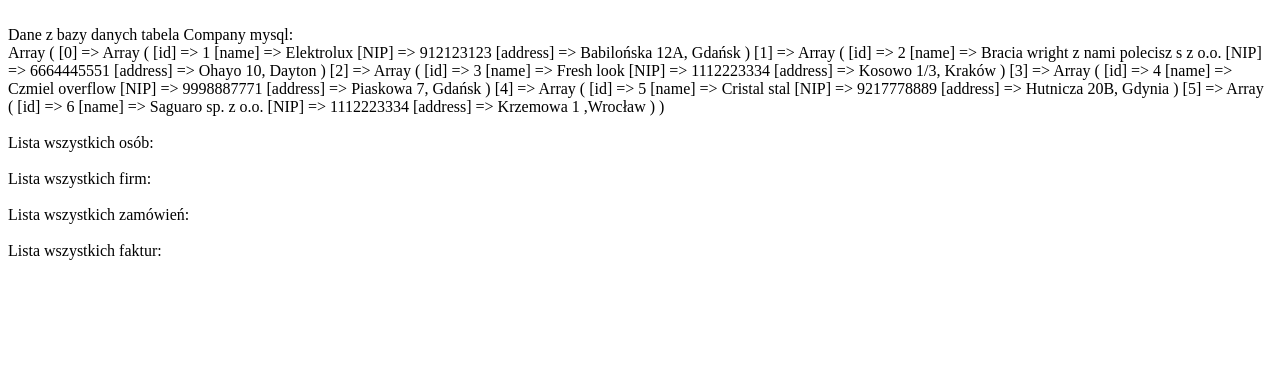
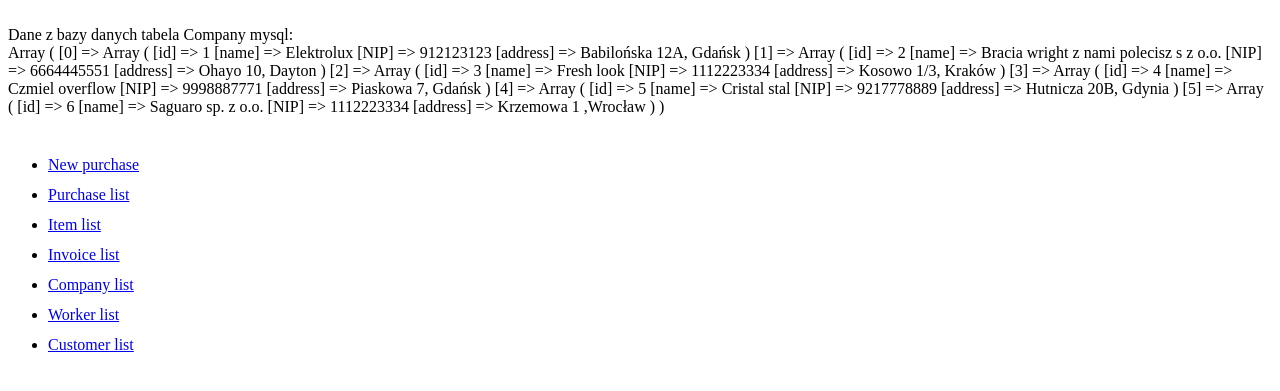
Before and after one commit to visus100/invoice, a PHP site: page / in a window 1280 px wide. Shown: the top 391 px of the page. Run offline with PHP 8.4, Linux system fonts and the light colour scheme; data comes from the database, SQL or seed files in the repository.

Commit message:
create templates view

```diff
--- a/src/View/View.php
+++ b/src/View/View.php
@@ -7,7 +7,6 @@
 
   public function render(): void // method to show functions in class
   {
-
 ?>
     <html lang="pl">
 
@@ -20,38 +19,15 @@
       <div class="wrapper">
 
         <div>
-          Lista wszystkich osób: <br>
-          <?php
-
-          ?>
-        </div>
-        <br>
-
-        <div>
-          Lista wszystkich firm: <br>
-          <?php
-
-          ?>
-        </div>
-        <br>
-
-        <div>
-          Lista wszystkich zamówień: <br>
-
-          <?php
-
-
-          ?>
-
-        </div>
-        <br>
-        <div>
-          Lista wszystkich faktur: <br>
-
-          <?php
-
-
-          ?>
+          <ul style="line-height:30px;">
+            <li><a href="src/View/templates/new_purchase.php">New purchase</a></li>
+            <li><a href="src/View/templates/purchase_list.php">Purchase list</a></li>
+            <li><a href="src/View/templates/item_list.php">Item list</a></li>
+            <li><a href="src/View/templates/invoice_list.php">Invoice list</a></li>
+            <li><a href="src/View/templates/company_list.php">Company list</a></li>
+            <li><a href="src/View/templates/worker_list.php">Worker list</a></li>
+            <li><a href="src/View/templates/customer_list.php">Customer list</a></li>
+          </ul>
 
         </div>
 
```
Also changed, not shown: src/View/templates/company_list.php (added), src/View/templates/customer_list.php (added), src/View/templates/invoice_list.php (added), src/View/templates/item_list.php (added), src/View/templates/new_purchase.php (added), src/View/templates/purchase_list.php (added), src/View/templates/worker_list.php (added).
